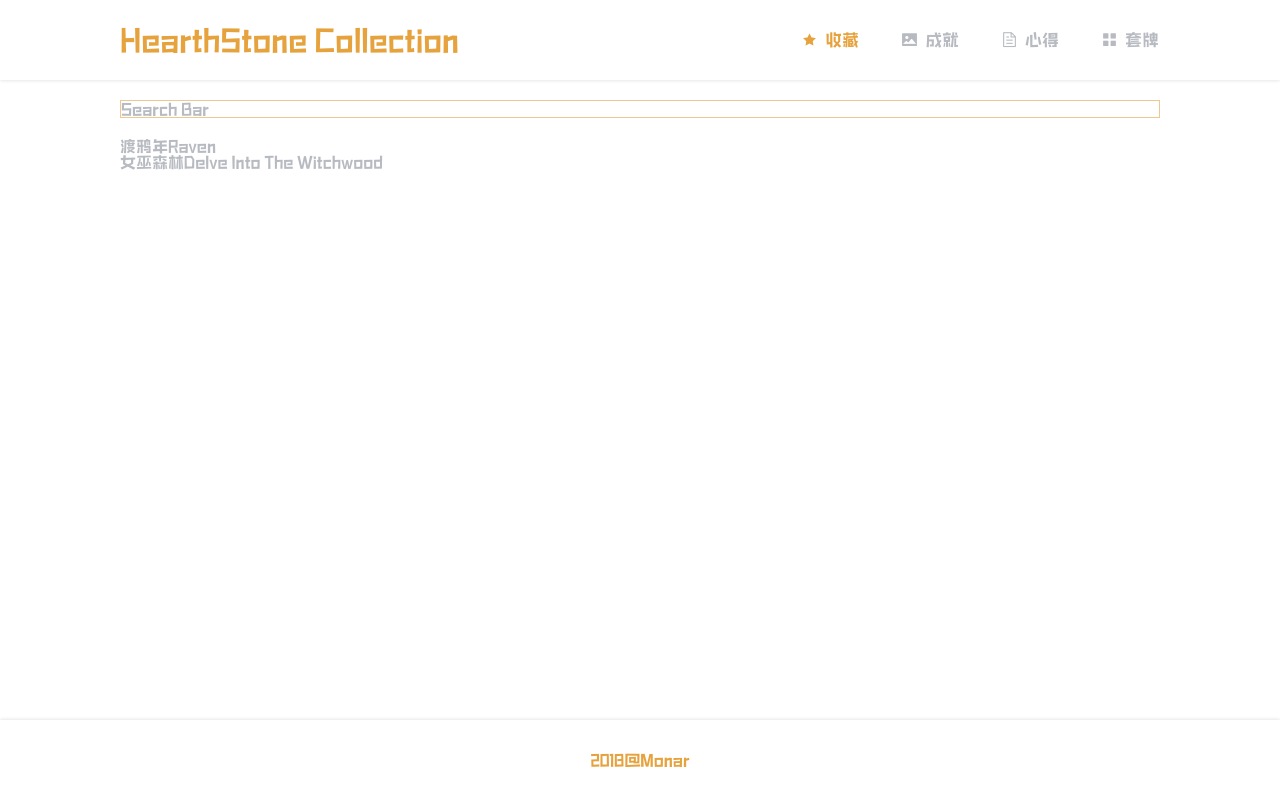
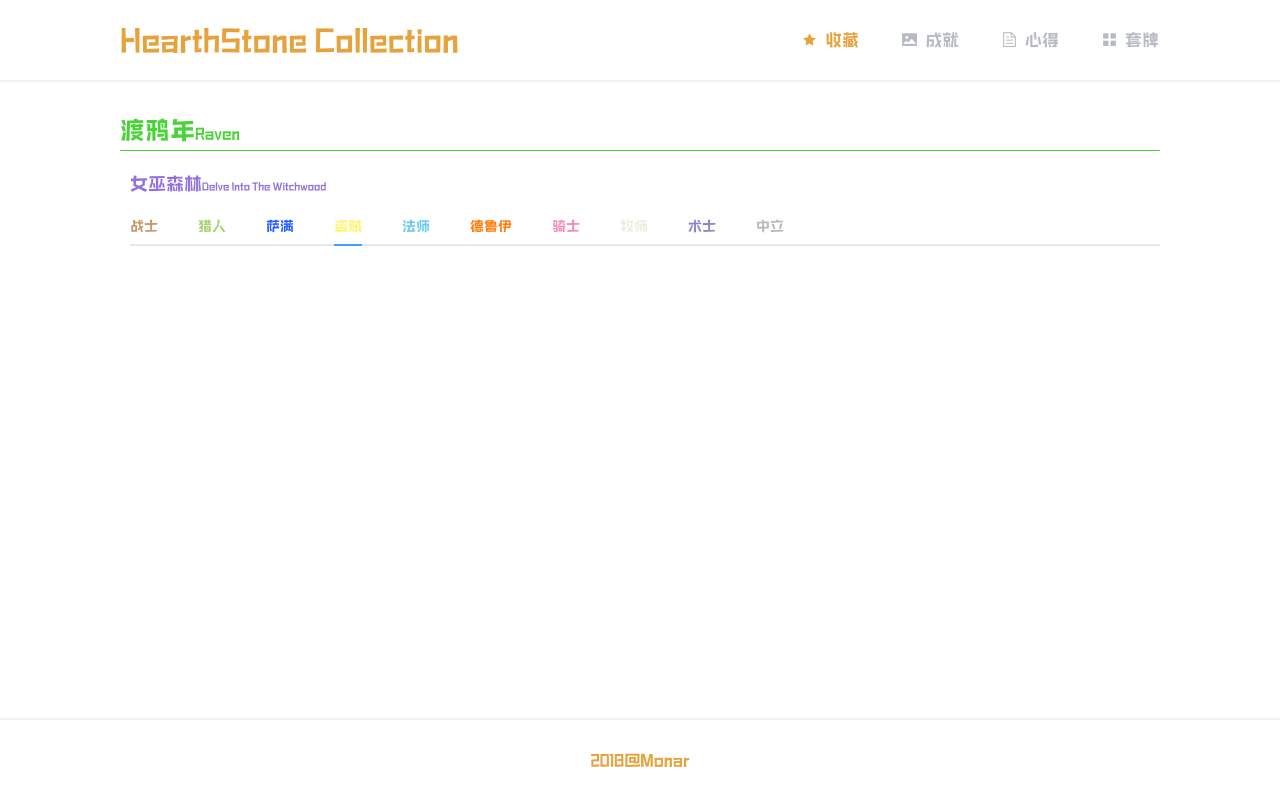
Before and after one commit to PyMonar/hs-collection-fe, a Vue app: page /#/ in a window 1280 px wide. Built offline with nearby package versions, Linux system fonts and the light colour scheme.

Commit message:
add class color

```diff
--- a/src/assets/styles/common.css
+++ b/src/assets/styles/common.css
@@ -26,3 +26,43 @@
   background: #48d436;
   color: #ffffff;
 }
+
+.zs-color {
+  color: #C69B6D;
+}
+
+.lr-color {
+  color: #AAD372;
+}
+
+.sm-color {
+  color: #2359FF;
+}
+
+.dz-color {
+  color: #FFF468;
+}
+
+.fs-color {
+  color: #68CCEF;
+}
+
+.xd-color {
+  color: #FF7C0A;
+}
+
+.qs-color {
+  color: #F48CBA;
+}
+
+.ms-color {
+  color: #F0EBE0;
+}
+
+.ss-color {
+  color: #9382C9;
+}
+
+.zl-color {
+  color: #b7bac0;
+}
--- a/src/components/Collection.vue
+++ b/src/components/Collection.vue
@@ -1,8 +1,8 @@
 <template>
   <div id="collection">
-    <div id="search-panel">
+    <!-- <div id="search-panel">
       Search Bar
-    </div>
+    </div> -->
     <div id="cards-panel">
       <div class="cards-set">
         <div class="set-year">
@@ -14,7 +14,58 @@
           <span class="en-expansion">Delve Into The Witchwood</span>
         </div>
         <div class="set-main">
-          <!-- tab? -->
+          <el-tabs v-model="activeClass" @tab-click="changeClass">
+            <el-tab-pane name="zs">
+              <span slot="label" class="zs-color">
+                战士
+              </span>
+            </el-tab-pane>
+            <el-tab-pane name="lr">
+              <span slot="label" class="lr-color">
+                猎人
+              </span>
+            </el-tab-pane>
+            <el-tab-pane name="sm">
+              <span slot="label" class="sm-color">
+                萨满
+              </span>
+            </el-tab-pane>
+            <el-tab-pane name="dz">
+              <span slot="label" class="dz-color">
+                盗贼
+              </span>
+            </el-tab-pane>
+            <el-tab-pane name="fs">
+              <span slot="label" class="fs-color">
+                法师
+              </span>
+            </el-tab-pane>
+            <el-tab-pane name="xd">
+              <span slot="label" class="xd-color">
+                德鲁伊
+              </span>
+            </el-tab-pane>
+            <el-tab-pane name="qs">
+              <span slot="label" class="qs-color">
+                骑士
+              </span>
+            </el-tab-pane>
+            <el-tab-pane name="ms">
+              <span slot="label" class="ms-color">
+                牧师
+              </span>
+            </el-tab-pane>
+            <el-tab-pane name="ss">
+              <span slot="label" class="ss-color">
+                术士
+              </span>
+            </el-tab-pane>
+            <el-tab-pane name="zl">
+              <span slot="label" class="zl-color">
+                中立
+              </span>
+            </el-tab-pane>
+          </el-tabs>
         </div>
       </div>
     </div>
@@ -26,12 +77,15 @@
   name: 'Collection',
   data () {
     return {
-
+      activeClass: 'dz'
     }
   },
   methods: {
     load () {
       console.log('load cards')
+    },
+    changeClass () {
+
     }
   },
   created () {
@@ -48,6 +102,37 @@
 #cards-panel {
   margin-top: 20px;
   font-family: 'benmo';
+
+  .set-year {
+    padding-top: 10px;
+    margin-bottom: 10px;
+    height: 40px;
+    line-height: 40px;
+    font-size: 25px;
+    color: #48d436;
+    border-bottom: 1px solid;
+
+    .en-year {
+      font-size: 15px;
+    }
+  }
+
+  .set-expansion {
+    padding: 10px;
+    height: 25px;
+    line-height: 25px;
+    font-size: 18px;
+    color: mediumpurple;
+
+    .en-expansion {
+      font-size: 10px;
+    }
+  }
+
+  .set-main {
+    color: #b7bac0;
+    padding-left: 10px;
+  }
 }
 
 #search-panel {
```
